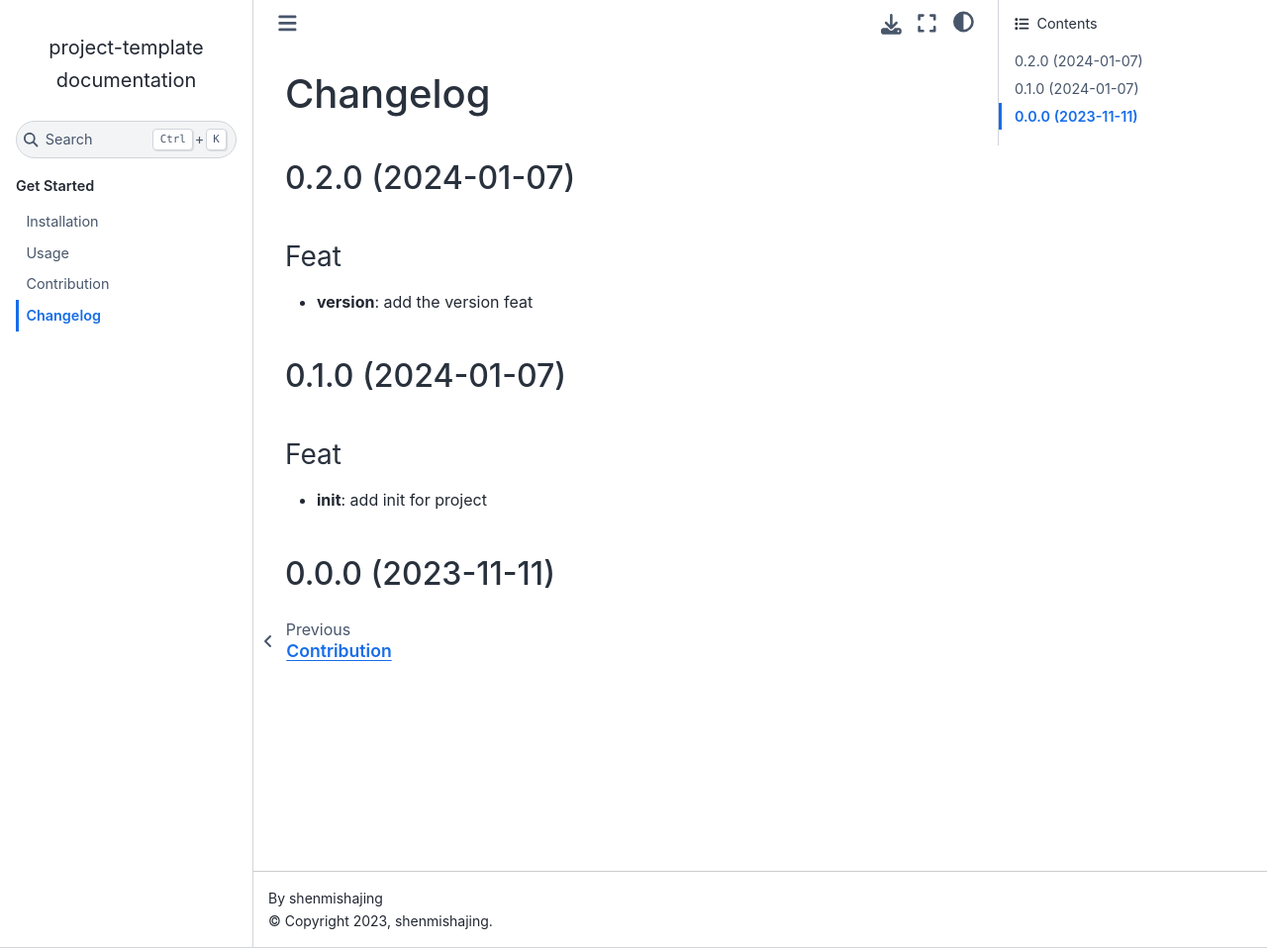
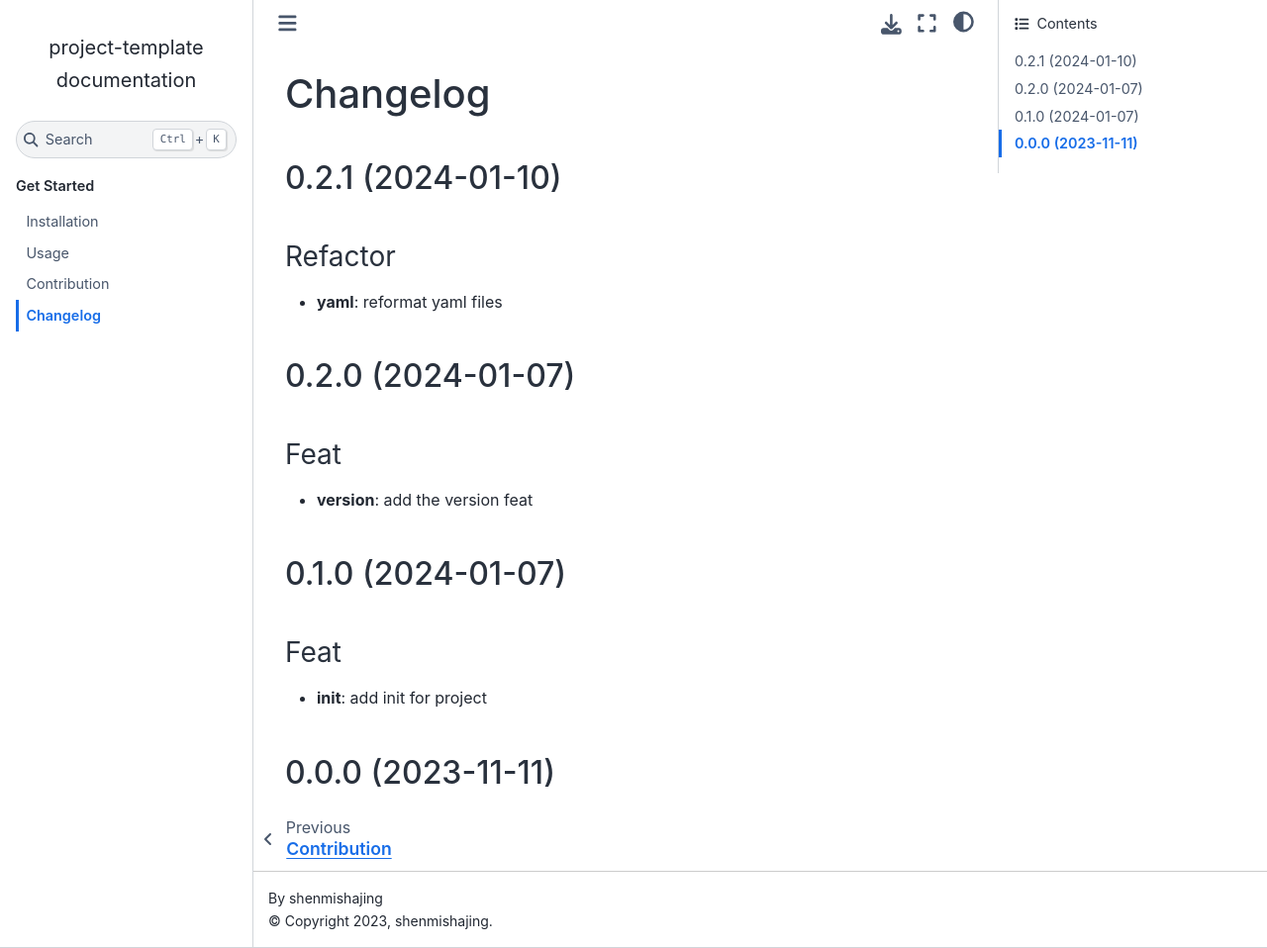
Before and after one commit to shenmishajing/project_template, a Sphinx documentation site: the page built from docs/get_started/changelog.md, in a window 1280 px wide and 958 px high. Shown: the whole window at 99% size. Built offline with Sphinx 7.4.7 and the Sphinx Book theme 1.1.4, drawn with Linux system fonts in a browser that asks for light colours; pages that are not in the unit, such as notebooks, are missing from menus.

Commit message:
bump: version 0.2.0 → 0.2.1

```diff
--- a/docs/get_started/changelog.md
+++ b/docs/get_started/changelog.md
@@ -1,4 +1,10 @@
 # Changelog
+
+## 0.2.1 (2024-01-10)
+
+### Refactor
+
+- **yaml**: reformat yaml files
 
 ## 0.2.0 (2024-01-07)
 
```
